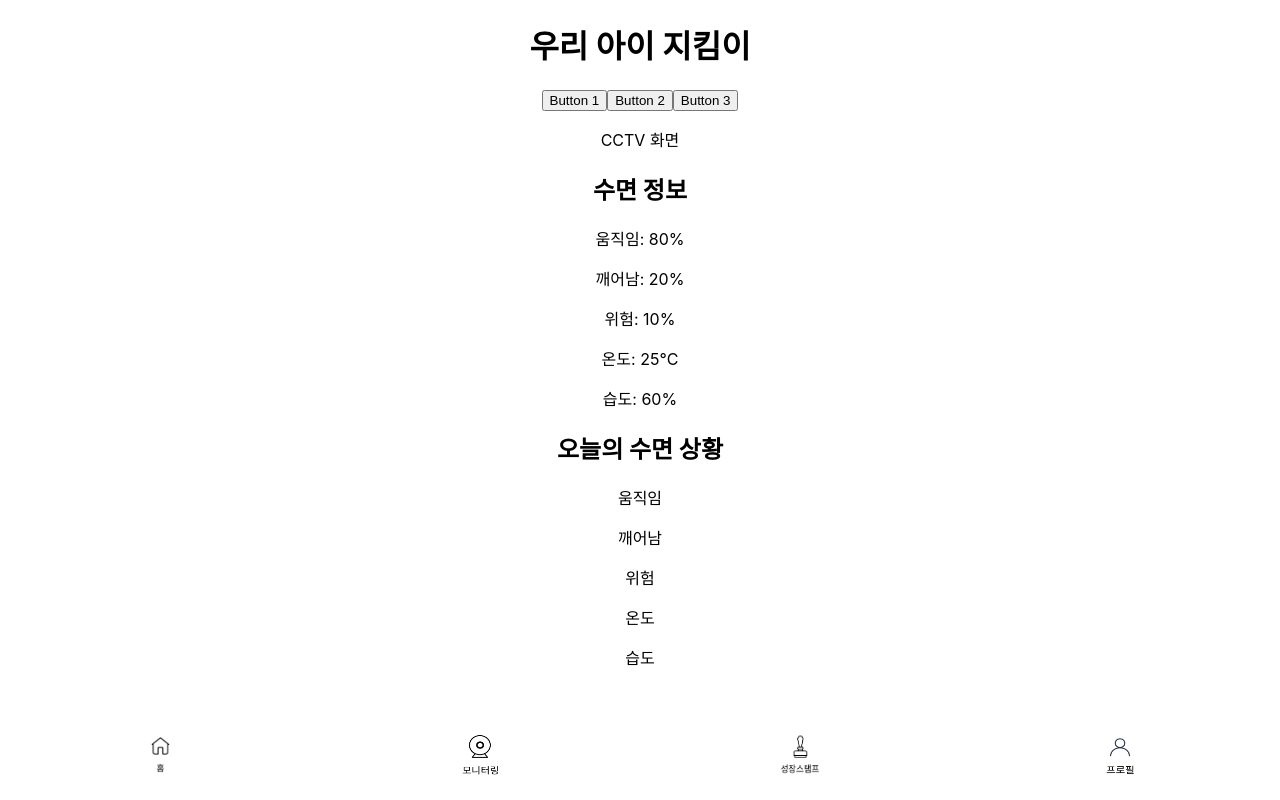
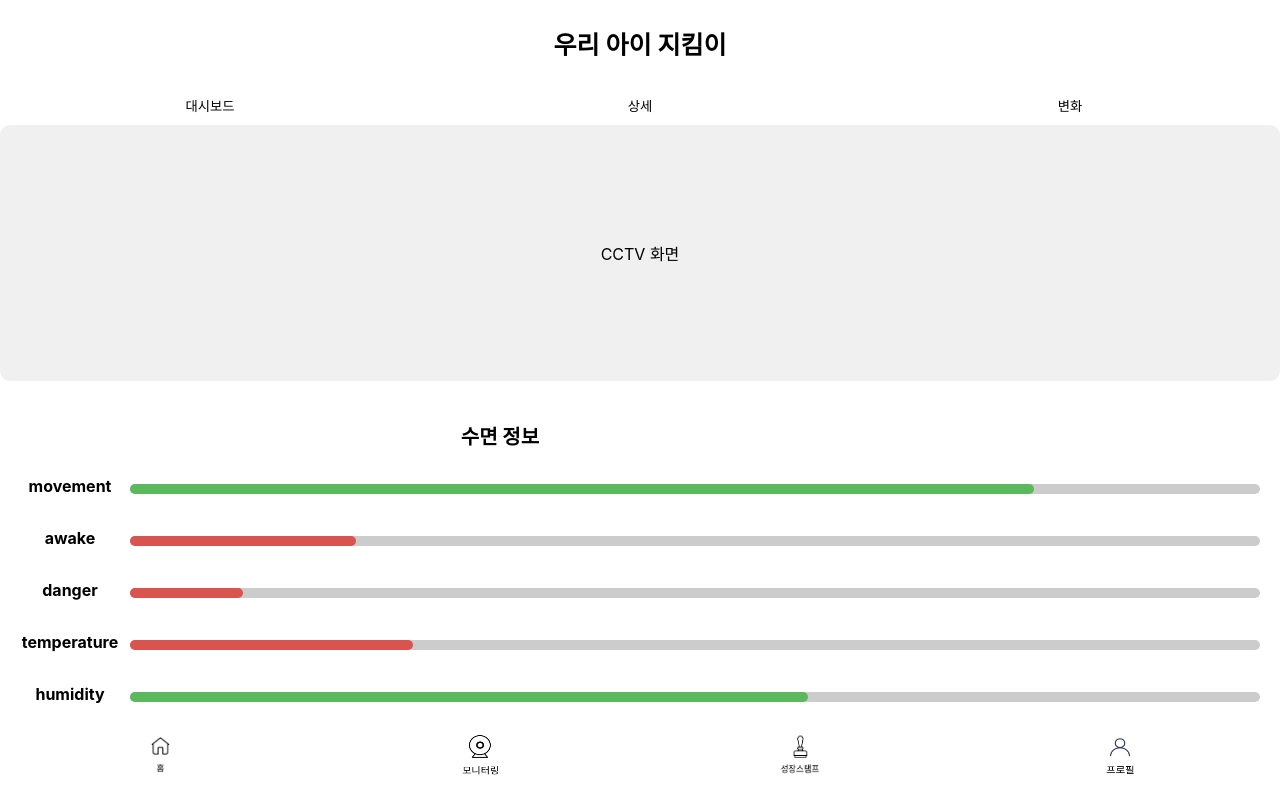
Before and after one commit to I-M5K/ForMyBaby, a React (Create React App) app in the folder ForMyBaby/frontend/: page /baby-guard in a window 1280 px wide. Built offline with nearby package versions, Linux system fonts and the light colour scheme.

Commit message:
feat: CCTV 페이지 구성

```diff
--- a/ForMyBaby/frontend/src/components/NavBar.jsx
+++ b/ForMyBaby/frontend/src/components/NavBar.jsx
@@ -10,7 +10,7 @@ function Footer() {
       <nav>
         <ul style={styles.navList}>
           <li style={styles.navItem}>
-            <a href="/">
+            <a href="/main">
               <img src={homeIcon} alt="Home" style={styles.icon} />
             </a>
           </li>
--- a/ForMyBaby/frontend/src/pages/Features/BabyGuard.css
+++ b/ForMyBaby/frontend/src/pages/Features/BabyGuard.css
@@ -1,4 +1,117 @@
-.bold {
-    font-weight: bold;
-    text-decoration: underline; /* 밑줄 추가 */
-  }
+.header {
+  display: flex;
+  justify-content: space-between;
+  align-items: center;
+  padding: 20px;
+}
+
+.title {
+  font-size : 25px;
+  font-weight: bold;
+}
+
+.sleep-title {
+  font-size : 20px;
+  font-weight: bold;
+  margin-right: 280px;
+}
+
+.button-container {
+  display: flex;
+  justify-content: space-around;
+  align-items: center; /* 세로 방향으로 중앙 정렬을 위해 추가 */
+  gap: 10px;
+}
+
+.button-container button {
+  flex: 1;
+  background-color: #ffffff;
+  border: none;
+  padding: 10px 20px;
+  position: relative;
+  transition: color 0.3s ease;
+  display: flex; /* 버튼 안의 텍스트를 가로 센터링하기 위해 추가 */
+  justify-content: center;
+  align-items: center; /* 버튼 안의 텍스트를 가로 센터링하기 위해 추가 */
+}
+
+.button-container button.bold {
+  font-weight: bold;
+}
+
+.button-container button::after {
+  content: '';
+  position: absolute;
+  bottom: 0;
+  left: 50%; /* 가운데 정렬을 위해 left 값을 50%로 조정 */
+  transform: translateX(-50%); /* 가운데 정렬을 위해 translateX를 이용하여 조정 */
+  width: 0%;
+  height: 2px;
+  background-color: #000000;
+  transition: width 0.3s ease;
+}
+
+.button-container button:hover::after {
+  width: 100%;
+}
+
+.button-container button:hover {
+  font-weight: bold;
+}
+
+
+
+.content {
+  display: flex;
+  flex-wrap: wrap;
+  gap: 20px;
+  padding: 20px;
+}
+
+.cctv-container {
+  flex: 1;
+  background-color: #f0f0f0;
+  padding: 100px;
+  border-radius: 10px;
+}
+
+.sleep-info {
+  padding: 20px;
+  border-radius: 10px;
+}
+
+.sleep-title {
+  font-size: 20px;
+  margin-bottom: 10px;
+}
+
+.sleep-status {
+  display: flex;
+  flex-direction: column; /* 수직으로 일렬로 정렬되도록 수정 */
+}
+
+.sleep-status-item {
+  display: flex; /* status-label과 sleep-status-bar를 수평으로 배치하기 위해 */
+  align-items: center; /* 수평 가운데 정렬을 위해 */
+  flex: 1; /* 각 항목이 동일한 크기로 자동으로 확장됩니다 */
+  max-width: 100%; /* 각 항목의 최대 너비를 지정할 수 있습니다 */
+}
+
+.sleep-status-label {
+  font-weight: bold;
+  margin-right: 10px; /* status-label 사이의 간격을 조절합니다 */
+  width: 100px;
+}
+
+.sleep-status-bar {
+  flex: 1; /* 남은 공간을 모두 차지하기 위해 */
+  height: 10px;
+  background-color: #ccc;
+  border-radius: 5px;
+  margin-top: 5px;
+}
+
+.sleep-status-bar-fill {
+  height: 100%;
+  border-radius: 5px;
+}
--- a/ForMyBaby/frontend/src/pages/Features/BabyGuard.jsx
+++ b/ForMyBaby/frontend/src/pages/Features/BabyGuard.jsx
@@ -20,47 +20,30 @@ const App = () => {
 
   return (
     <div className="app">
-      <h1 className="title">우리 아이 지킴이</h1>
+      <p className="title">우리 아이 지킴이</p>
       <div className="button-container">
-        <button className={selectedButton === 'button1' ? 'bold' : ''} onClick={() => handleButtonClick('button1')}>Button 1</button>
-        <button className={selectedButton === 'button2' ? 'bold' : ''} onClick={() => handleButtonClick('button2')}>Button 2</button>
-        <button className={selectedButton === 'button3' ? 'bold' : ''} onClick={() => handleButtonClick('button3')}>Button 3</button>
+        <button className={selectedButton === 'button1' ? 'bold' : ''} onClick={() => handleButtonClick('button1')}>대시보드</button>
+        <button className={selectedButton === 'button2' ? 'bold' : ''} onClick={() => handleButtonClick('button2')}>상세</button>
+        <button className={selectedButton === 'button3' ? 'bold' : ''} onClick={() => handleButtonClick('button3')}>변화</button>
       </div>
       <div className="cctv-container">
         {/* Placeholder for CCTV */}
         <p>CCTV 화면</p>
       </div>
       <div className="sleep-info">
-        <h2>수면 정보</h2>
-        {/* Display sleep status */}
-        <p>움직임: {sleepStatus.movement}%</p>
-        <p>깨어남: {sleepStatus.awake}%</p>
-        <p>위험: {sleepStatus.danger}%</p>
-        <p>온도: {sleepStatus.temperature}°C</p>
-        <p>습도: {sleepStatus.humidity}%</p>
-      </div>
-      <div className="sleep-chart">
-        <h2>오늘의 수면 상황</h2>
-        {/* Placeholder for sleep charts */}
-        <div className="chart">
-          <p>움직임</p>
-          {/* Placeholder for movement chart */}
-        </div>
-        <div className="chart">
-          <p>깨어남</p>
-          {/* Placeholder for awake chart */}
-        </div>
-        <div className="chart">
-          <p>위험</p>
-          {/* Placeholder for danger chart */}
-        </div>
-        <div className="chart">
-          <p>온도</p>
-          {/* Placeholder for temperature chart */}
-        </div>
-        <div className="chart">
-          <p>습도</p>
-          {/* Placeholder for humidity chart */}
+        <p className='sleep-title'>수면 정보</p>
+        <div className="sleep-status">
+          {Object.entries(sleepStatus).map(([key, value]) => (
+            <div className="sleep-status-item" key={key}>
+              <p className="sleep-status-label">{key}</p>
+              <div className="sleep-status-bar">
+                <div
+                  className="sleep-status-bar-fill"
+                  style={{ width: `${value}%`, backgroundColor: value > 50 ? '#5cb85c' : '#d9534f' }}
+                />
+              </div>
+            </div>
+          ))}
         </div>
       </div>
       <NavBar />
--- a/ForMyBaby/frontend/src/pages/Features/Present.jsx
+++ b/ForMyBaby/frontend/src/pages/Features/Present.jsx
@@ -2,7 +2,7 @@ const PresentPage = () => {
 
     return (
         <div>
-            <h1>아이 추가</h1>
+            <h1>스톱 모션</h1>
         </div>
     );
 }
--- a/ForMyBaby/frontend/src/pages/MainPage.jsx
+++ b/ForMyBaby/frontend/src/pages/MainPage.jsx
@@ -1,4 +1,5 @@
 import React from 'react';
+import { Link } from 'react-router-dom'; // Link 컴포넌트 import
 import NavBar from '../components/NavBar';
 import './MainPage.css';
 
@@ -17,46 +18,57 @@ const MainPage = () => {
         </div>
       </div>
       <img src={require('../assets/babybear.png')} className="gombaImage" alt="Baby Bear" />
-      <div className="rectangleBox" onClick={() => {}}>
+      <Link to="/present">
+        <div className="rectangleBox">
           <>
             100% 채우면 과연 어떤 선물이?
           </>
         </div>
+      </Link>
 
-      <div className="boxAvengers">
         <div className="boxContainerRight">
-          <div className="smallmiddleBox" onClick={() => {}}>
+          <Link to="/sleep-pattern">
+            <div className="smallmiddleBox">
               a
             </div>
-          <div className="smallBox" onClick={() => {}}>
+          </Link>
+          <Link to="/sleep-pattern">
+            <div className="smallBox">
               <>
                 우리아이<br />
                 수면패턴
               </>
             </div>
+          </Link>
         </div>
 
         <div className="boxContainerLeft">
-          <div className="smallBox" onClick={() => {}}>
+          <Link to="/baby-age">
+            <div className="smallBox">
               <>
                 무준이가 태어난지<br />
                 27일 되었어요
               </>
             </div>
-          <div className="smallBox" onClick={() => {}}>
+          </Link>
+          <Link to="/timeline">
+            <div className="smallBox">
               <>
                 이번주<br />
                 건강검진
               </>
             </div>
-          <div className="smallBox" onClick={() => {}}>
+          </Link>
+          <Link to="/parenting-tips">
+            <div className="smallBox">
               <>
                 우리아이<br />
                 육아꿀팁
               </>
             </div>
+          </Link>
         </div>
-      </div>
+
       <NavBar />
     </div>
   );
--- a/ForMyBaby/frontend/src/CSS/FamilyCode.css
+++ b/ForMyBaby/frontend/src/pages/StartPage/FamilyCode.css
@@ -1,7 +1,7 @@
 /* src/FamilyCodeForm.css */
 
 .family-code-form {
-  max-width: 300px;
+  max-width: 400px;
   margin: 0 auto;
   margin-top: 80px;
   padding: 20px;
--- a/ForMyBaby/frontend/src/pages/StartPage/FamilyCode.jsx
+++ b/ForMyBaby/frontend/src/pages/StartPage/FamilyCode.jsx
@@ -1,7 +1,7 @@
 // src/FamilyCodeForm.js
 
 import React, { useState, useRef } from 'react';
-import '../../CSS/FamilyCode.css';
+import './FamilyCode.css';
 
 function FamilyCodeForm({ onSubmit, goToNextPage }) {
   const [code, setCode] = useState('');
@@ -36,7 +36,7 @@ function FamilyCodeForm({ onSubmit, goToNextPage }) {
         프로필 → 가족 코드에서 코드를 확인해주세요.
       </p>
       <div className="code-input">
-        {[...Array(4)].map((_, index) => (
+        {[...Array(6)].map((_, index) => (
           <input
             key={index}
             ref={(el) => (inputRefs.current[index] = el)}
```
Lines whose indentation alone changed are shown as unchanged.
